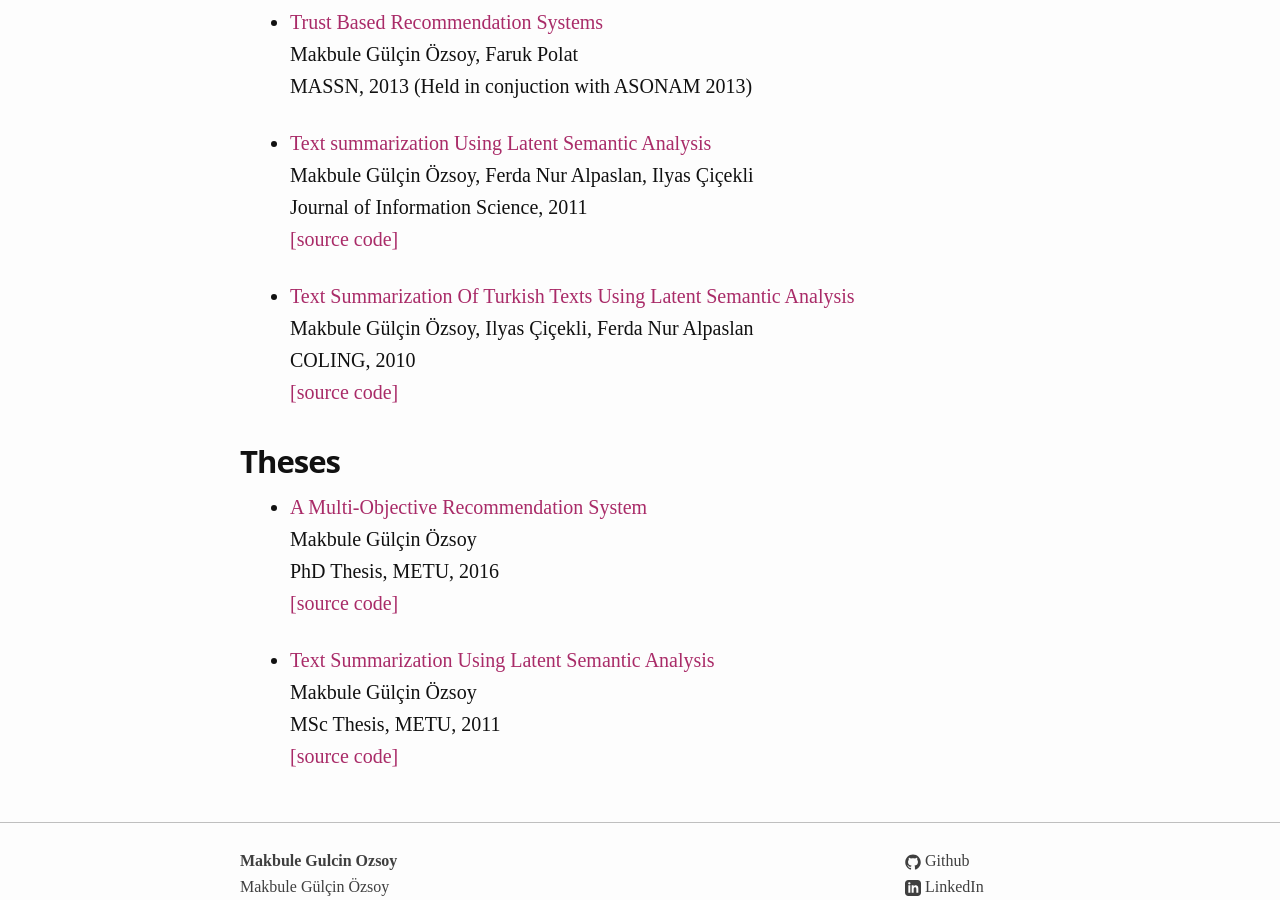
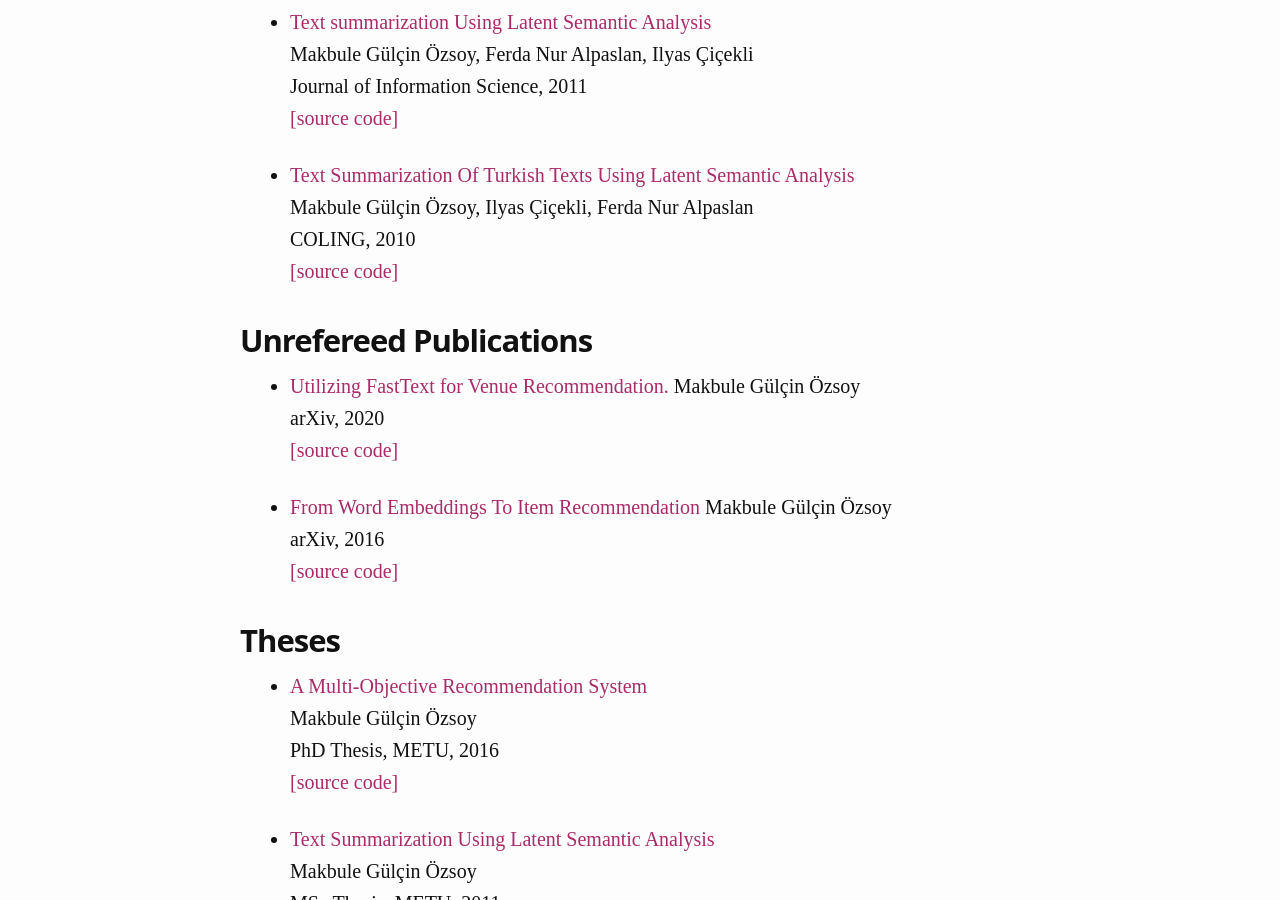
Before and after one commit to mgulcin/mgulcin.github.io, a Jekyll site: the page built from research.md, in a window 1280 px wide and 900 px high, scrolled down 1885 px. Built offline with Jekyll 4.4.1, drawn with Linux system fonts in a browser that asks for light colours; some of the changed text lies outside the part shown.

Commit message:
Update research.md

```diff
--- a/research.md
+++ b/research.md
@@ -74,6 +69,19 @@ permalink: /research/
 	COLING, 2010<br/>
 	[[source code]](https://github.com/mgulcin/LSASummarization)<br/>
 
+
+## Unrefereed Publications
+
+* [Utilizing FastText for Venue Recommendation.](https://arxiv.org/abs/2005.12982)
+	Makbule Gülçin Özsoy<br/>
+	arXiv, 2020<br/>
+	[[source code]](https://github.com/mgulcin/FastTextRec)<br/>
+
+* [From Word Embeddings To Item Recommendation](https://arxiv.org/abs/1601.01356)
+	Makbule Gülçin Özsoy<br/>
+	arXiv, 2016<br/>
+	[[source code]](https://github.com/mgulcin/DL_Rec)<br/>
+
 ## Theses
 
 * [A Multi-Objective Recommendation System](../assets/papers/ThesisPhD.pdf)<br/>
```
Also changed, not shown: other parts of research.md (+1 -6 lines).
